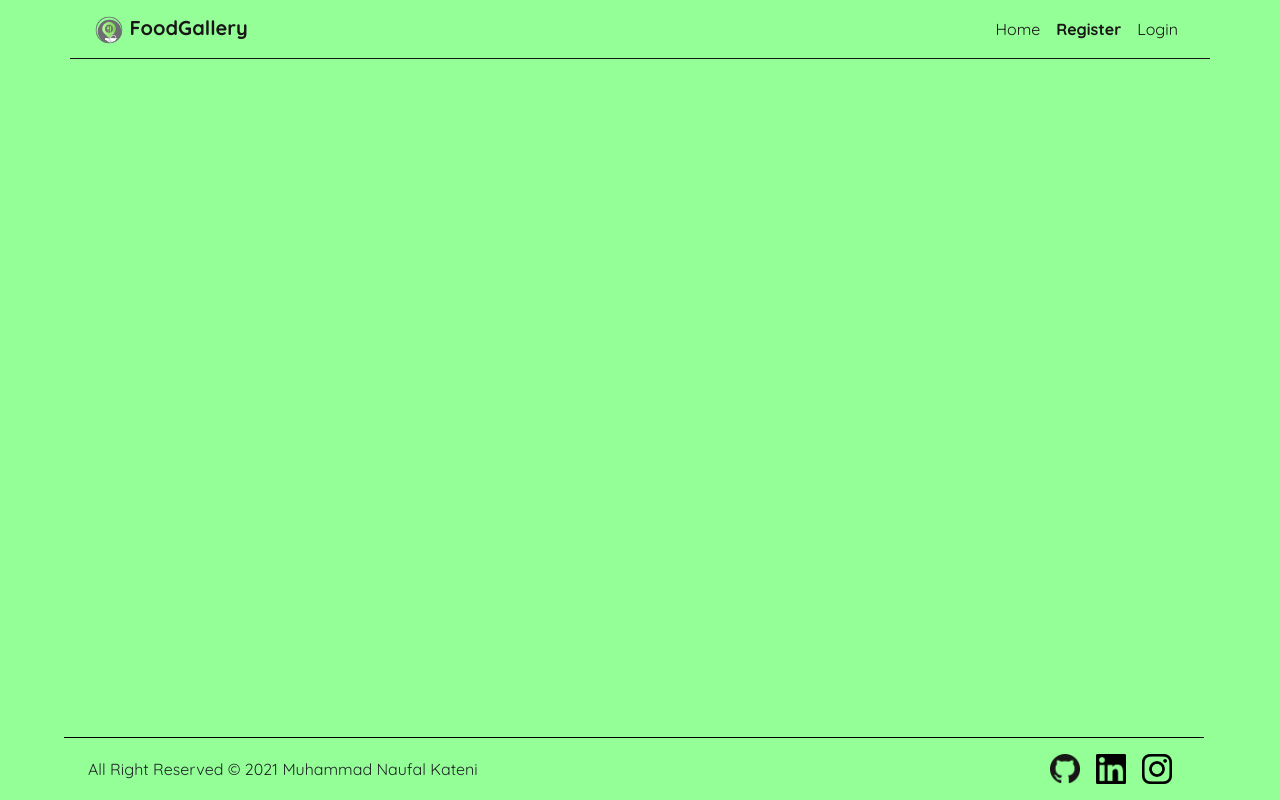
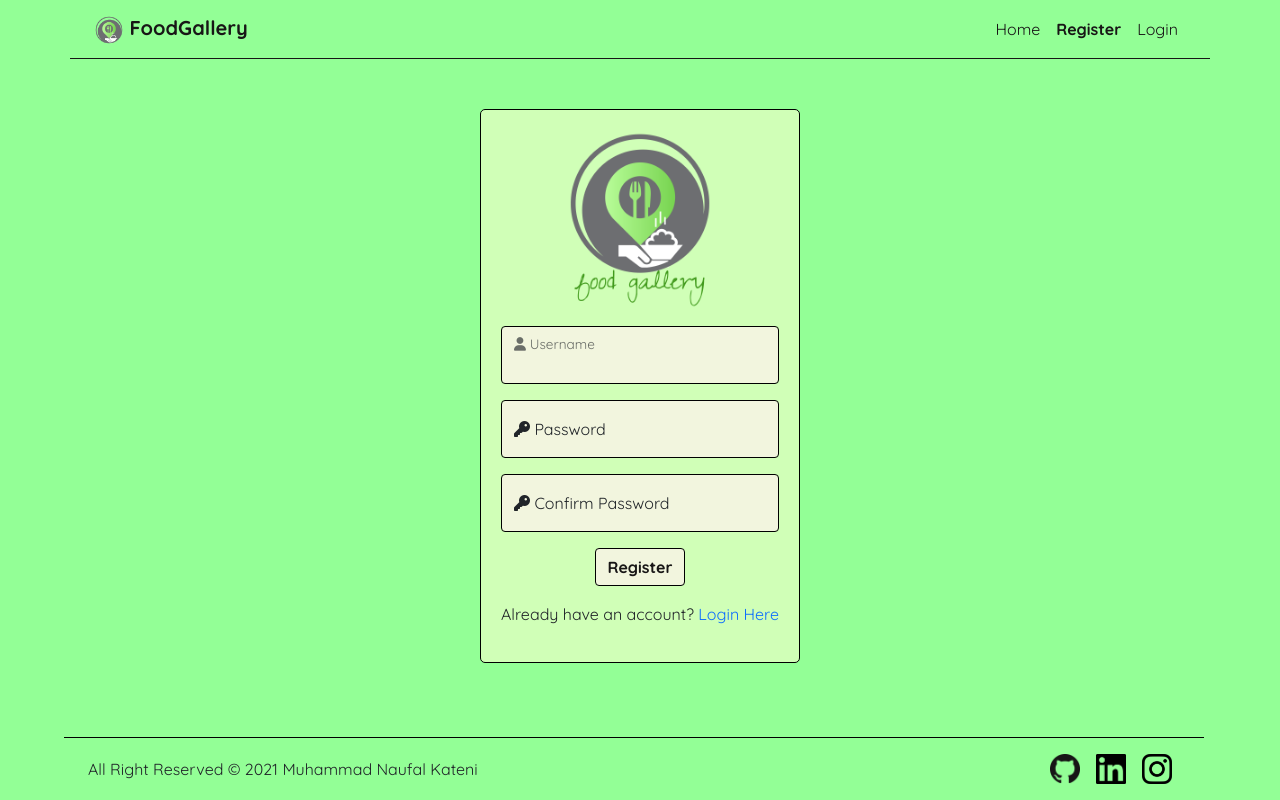
Before and after one commit to NaufalK25/ci3-foodgallery, a CodeIgniter app: page /foodgallery/home/register in a window 1280 px wide. Run offline with CodeIgniter, Linux system fonts and the light colour scheme; some libraries are stand-ins or nearby versions.

Commit message:
Create register page

```diff
--- a/application/config/database.php
+++ b/application/config/database.php
@@ -78,7 +78,7 @@ $db['default'] = array(
 	'hostname' => 'localhost',
 	'username' => 'root',
 	'password' => '',
-	'database' => '',
+	'database' => 'ci3_foodgallery',
 	'dbdriver' => 'mysqli',
 	'dbprefix' => '',
 	'pconnect' => FALSE,
--- a/application/controllers/Home.php
+++ b/application/controllers/Home.php
@@ -15,7 +15,7 @@
 
         public function login()
         {
-            $data['page_title'] = 'Food Gallery | Login';
+            $data['page_title'] = 'Login | Food Gallery';
             $this->load->view('templates/header', $data);
             $this->load->view('home/login', [
                 'url' => base_url() . 'home/login'
@@ -25,7 +25,7 @@
 
         public function register()
         {
-            $data['page_title'] = 'Food Gallery | Register';
+            $data['page_title'] = 'Register | Food Gallery';
             $this->load->view('templates/header', $data);
             $this->load->view('home/register', [
                 'url' => base_url() . 'home/register'
--- a/application/views/home/register.php
+++ b/application/views/home/register.php
@@ -13,3 +13,29 @@
         'url' => $url
     ]);
 ?>
+
+<div class="container register-kotak-luar">
+    <div class="register-kotak">
+        <form action="" method="POST">
+            <div class="text-center mb-3">
+                <img src="<?= base_url(); ?>assets/img/fgi.png" alt="logo" width="180">
+            </div>
+            <div class="form-floating mb-3">
+                <input type="text" class="form-control register-input" id="username" name="username" placeholder="Username" required autofocus>
+                <label for="username"><i class="fas fa-user"></i> Username</label>
+            </div>
+            <div class="form-floating mb-3">
+                <input type="password" class="form-control register-input" id="password" name="password" placeholder="Password" required autocomplete="off">
+                <label for="password"><i class="fas fa-key"></i> Password</label>
+            </div>
+            <div class="form-floating mb-3">
+                <input type="password" class="form-control register-input" id="password" name="password" placeholder="Confirm Password" required autocomplete="off">
+                <label for="password"><i class="fas fa-key"></i> Confirm Password</label>
+            </div>
+            <div class="text-center mb-3">
+                <button type="submit" class="btn register-button-kotak register-button">Register</button>
+            </div>
+            <p>Already have an account? <a href="<?= base_url(); ?>home/login" class="register-link">Login Here</a></p>
+        </form>
+    </div>
+</div>
--- a/assets/css/home/login.css
+++ b/assets/css/home/login.css
@@ -12,7 +12,7 @@ body {
     border: 1px solid black !important;
     padding: 20px;
     border-radius: 5px;
-    background-color: #b2ffa8;
+    background-color: #d0ffb7;
 }
 
 .login-input {
--- a/assets/css/home/register.css
+++ b/assets/css/home/register.css
@@ -1,3 +1,51 @@
 body {
     background-color: #93ff96;
 }
+
+.register-kotak-luar {
+    display: flex;
+    justify-content: center;
+    margin-top: 50px;
+}
+
+.register-kotak {
+    border: 1px solid black !important;
+    padding: 20px;
+    border-radius: 5px;
+    background-color: #d0ffb7;
+}
+
+.register-input {
+    /* border-radius: 0 !important; */
+    border: 1px solid black !important;
+    background-color: #f2f5de;
+}
+
+.register-input:focus {
+    background-color: #f2f5de;
+}
+
+.register-input:focus, .register-button-kotak:focus {
+    box-shadow: none !important;
+}
+
+.register-button {
+    border: 1px solid black;
+    color: #181616;
+    font-weight: 700;
+    background-color: #f2f5de;
+}
+
+.register-button:hover {
+    border: 1px solid black;
+    color: #181616;
+    background-color: #93ff96;
+}
+
+.register-link {
+    text-decoration: none;
+}
+
+.register-link:hover {
+    text-decoration: underline;
+}
```
